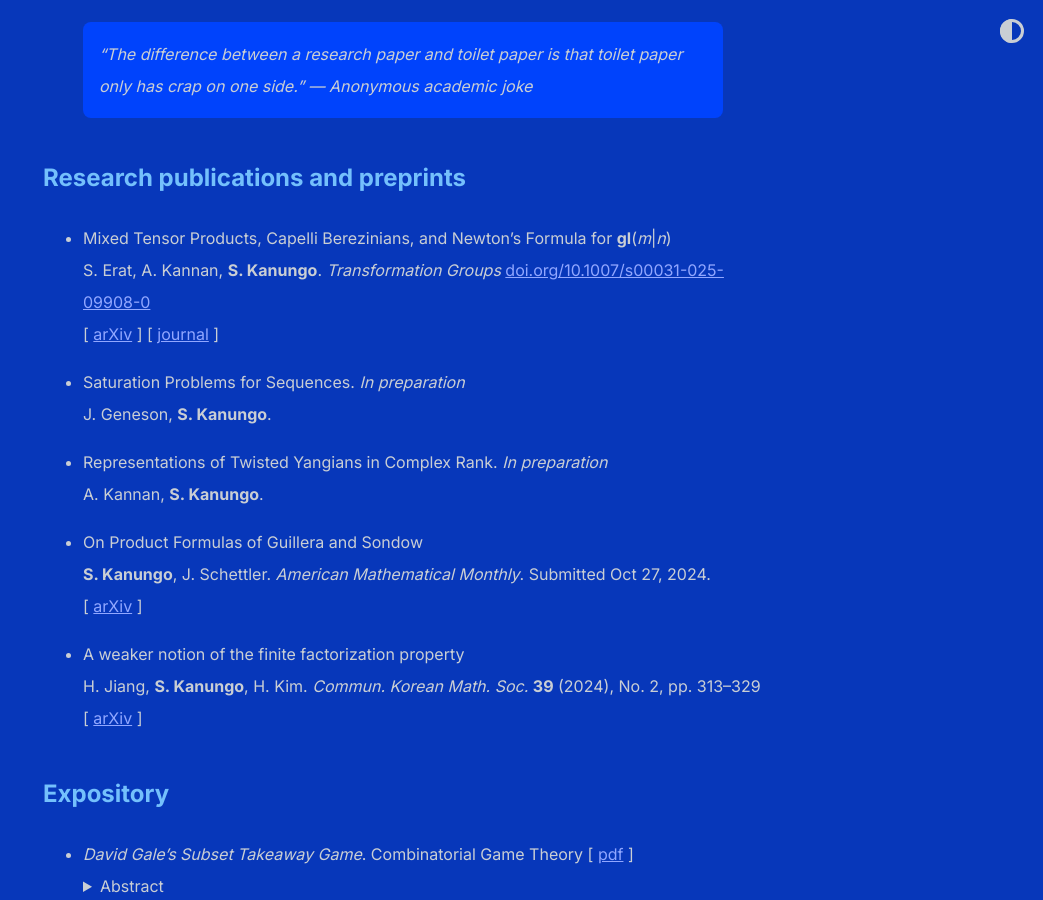
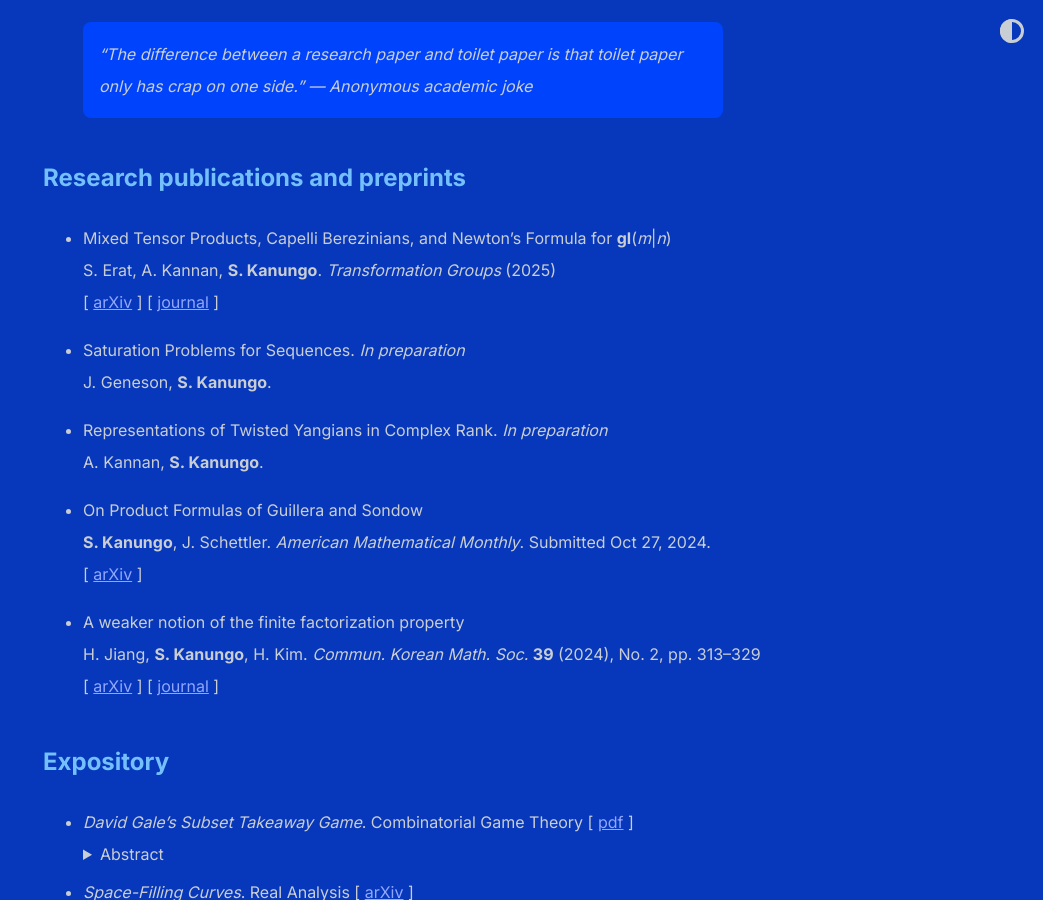
Before and after one commit to shihankanungo/shihankanungo.github.io, a Jekyll site: the page built from papers.md, in a window 1280 px wide and 900 px high, scrolled down 212 px. Shown: the whole window, without its empty margins (237-1280 px from the left). Built offline with Jekyll 4.4.1, drawn with Linux system fonts in a browser that asks for light colours.

Commit message:
Update papers.md

```diff
--- a/papers.md
+++ b/papers.md
@@ -9,7 +9,7 @@ title: Papers
 ## Research publications and preprints
 
 - Mixed Tensor Products, Capelli Berezinians, and Newton’s Formula for **gl**(*m*\|*n*)  <br />
-  S. Erat, A. Kannan, **S. Kanungo**. *Transformation Groups* [doi.org/10.1007/s00031-025-09908-0](https://doi.org/10.1007/s00031-025-09908-0)  <br />
+  S. Erat, A. Kannan, **S. Kanungo**. *Transformation Groups* (2025)  <br />
   \[ [arXiv](https://arxiv.org/pdf/2409.02422) \] \[ [journal](https://doi.org/10.1007/s00031-025-09908-0) \]
 
 - Saturation Problems for Sequences. *In preparation* <br />
@@ -26,7 +26,7 @@ title: Papers
 
 - A weaker notion of the finite factorization property <br />
   H. Jiang, **S. Kanungo**, H. Kim. *Commun. Korean Math. Soc.* **39** (2024), No. 2, pp. 313--329 <br />
-  \[ [arXiv](https://arxiv.org/pdf/2307.09645) \]  <br />
+  \[ [arXiv](https://arxiv.org/pdf/2307.09645) \] \[ [journal](https://doi.org/10.4134/CKMS.c230178) \] <br />
 
 ## Expository
 
```
